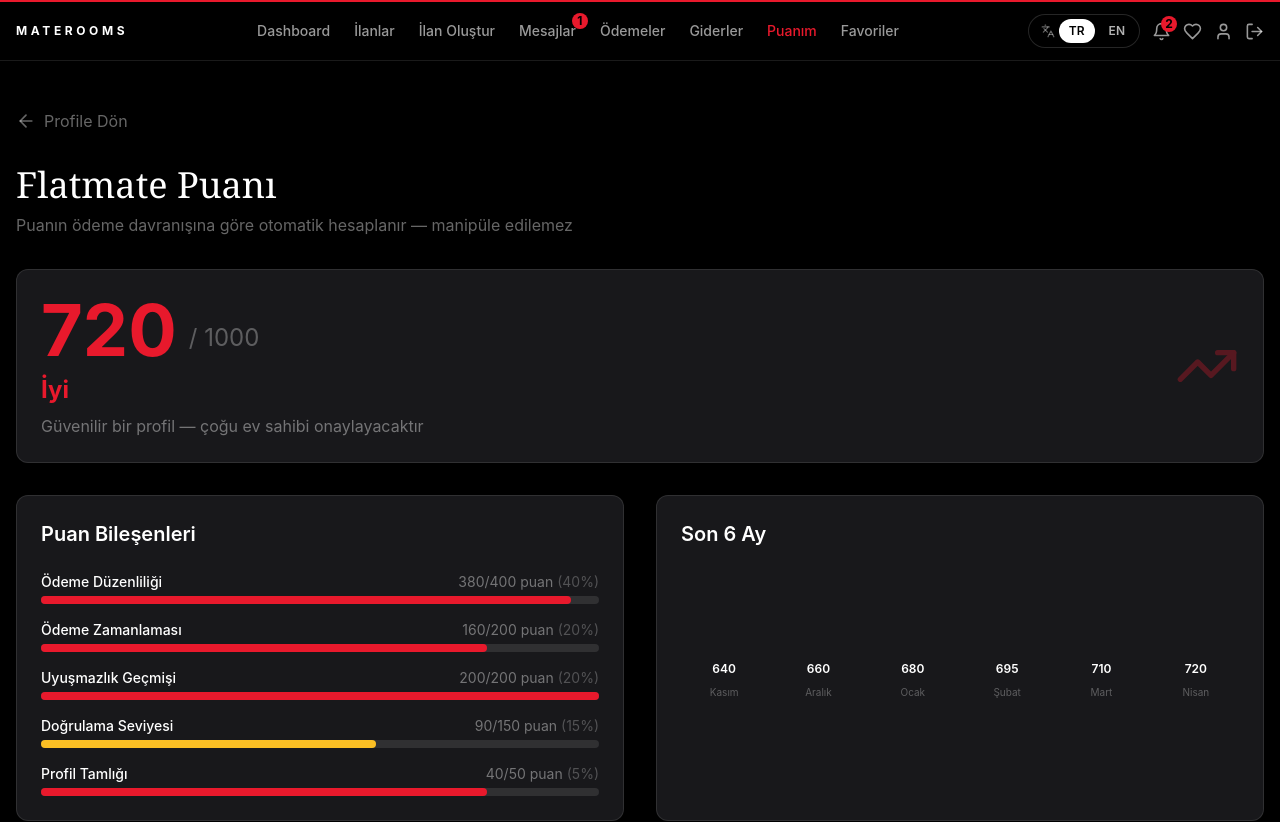
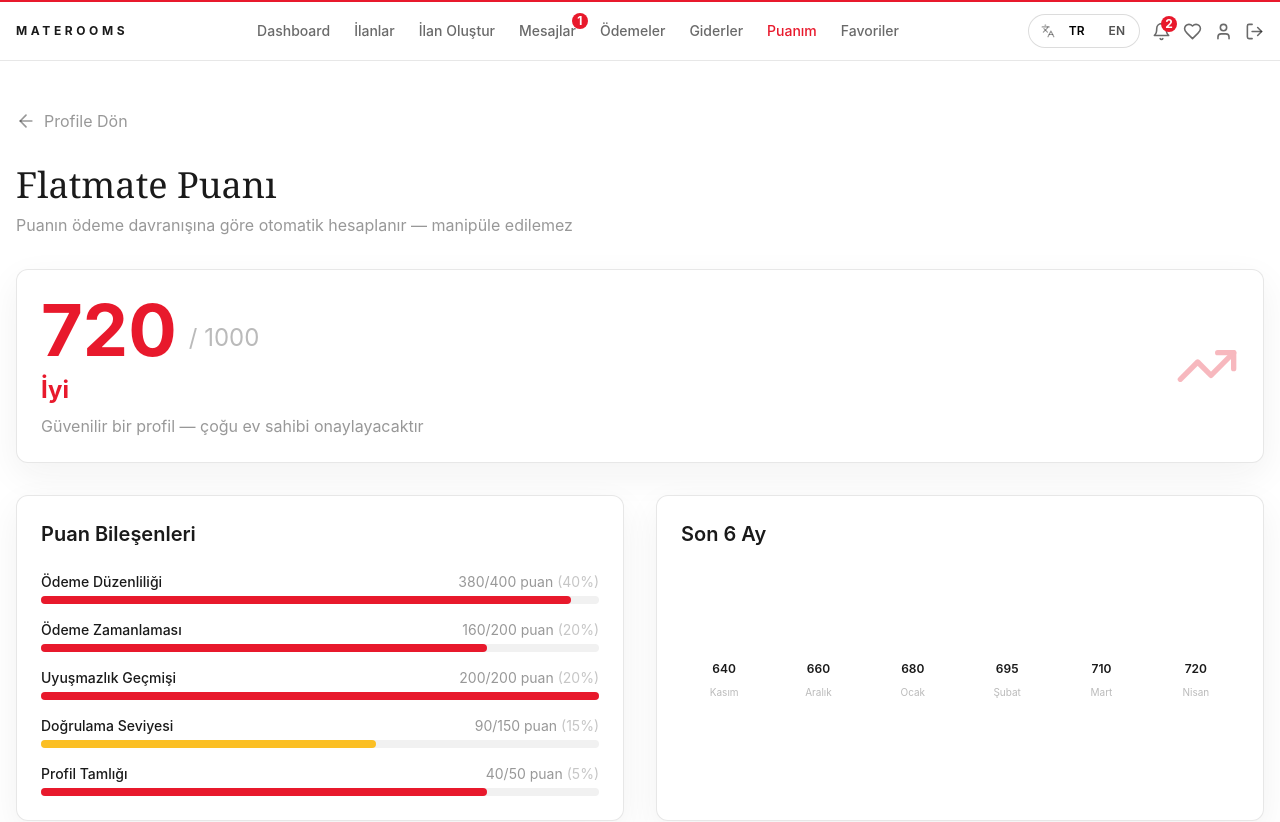
Before and after one commit to acsgn95/materooms, a Next.js app: page /scores in a window 1280 px wide. Shown: the top 822 px of the page. Built offline with nearby package versions, Linux system fonts and the light colour scheme.

Commit message:
chg: background color and inline color of the buttons

```diff
--- a/src/app/b2b/page.tsx
+++ b/src/app/b2b/page.tsx
@@ -82,7 +82,7 @@ export default function B2BPage() {
               {PLANS.map((plan) => (
                 <div key={plan.name} className={`card flex flex-col relative ${plan.highlighted ? 'border-secondary shadow-[0_0_30px_rgba(232,25,44,0.15)]' : ''}`}>
                   {plan.highlighted && (
-                    <div className="absolute -top-3 left-1/2 -translate-x-1/2 text-white text-xs font-bold px-4 py-1 rounded-full" style={{ background: '#B91C2E' }}>
+                    <div className="text-on-accent absolute -top-3 left-1/2 -translate-x-1/2 text-white text-xs font-bold px-4 py-1 rounded-full" style={{ background: '#B91C2E' }}>
                       En Popüler
                     </div>
                   )}
--- a/src/app/favorites/page.tsx
+++ b/src/app/favorites/page.tsx
@@ -40,7 +40,7 @@ export default function FavoritesPage() {
         <div className="flex justify-between items-center mb-6">
           <div className="flex items-center gap-3">
             <h1 className="text-3xl font-serif font-light text-white">Favori İlanlar</h1>
-            <span className="text-white text-sm font-bold px-2.5 py-0.5 rounded-full" style={{ background: 'linear-gradient(135deg, #E8192C, #F7933A)' }}>{favorites.length}</span>
+            <span className="text-on-accent text-white text-sm font-bold px-2.5 py-0.5 rounded-full" style={{ background: 'linear-gradient(135deg, #E8192C, #F7933A)' }}>{favorites.length}</span>
           </div>
           <Link href="/listings" className="btn-outline">İlanlara Geri Dön</Link>
         </div>
--- a/src/app/globals.css
+++ b/src/app/globals.css
@@ -8,7 +8,8 @@
 
 html,
 body {
-  @apply h-full bg-black text-white;
+  @apply h-full bg-white text-dark;
+  color-scheme: light;
 }
 
 /* Utility classes */
@@ -27,11 +28,21 @@ body {
 }
 
 .btn-secondary {
-  @apply px-6 py-3 bg-white/10 text-white rounded-full font-semibold hover:bg-white/20 transition-colors;
+  @apply px-6 py-3 rounded-full font-semibold transition-colors;
+  background: rgba(26, 26, 26, 0.06);
+  color: #1A1A1A;
+}
+.btn-secondary:hover {
+  background: rgba(26, 26, 26, 0.1);
 }
 
 .btn-outline {
-  @apply px-6 py-3 border border-white/30 text-white rounded-full font-medium hover:bg-white/10 transition-colors;
+  @apply px-6 py-3 border rounded-full font-medium transition-colors;
+  border-color: rgba(26, 26, 26, 0.18);
+  color: #1A1A1A;
+}
+.btn-outline:hover {
+  background: rgba(26, 26, 26, 0.05);
 }
 
 .btn-danger {
@@ -39,8 +50,13 @@ body {
 }
 
 .input-field {
-  @apply w-full px-4 py-3 bg-zinc-800 border border-white/10 rounded-lg text-white placeholder:text-white/30 focus:outline-none focus:ring-2 focus:border-transparent transition-all;
+  @apply w-full px-4 py-3 bg-white border rounded-lg focus:outline-none focus:ring-2 focus:border-transparent transition-all;
+  border-color: rgba(26, 26, 26, 0.1);
+  color: #1A1A1A;
   --tw-ring-color: #E8192C;
+}
+.input-field::placeholder {
+  color: rgba(26, 26, 26, 0.35);
 }
 .input-field:focus {
   border-color: transparent;
@@ -48,7 +64,9 @@ body {
 }
 
 .card {
-  @apply bg-zinc-900 rounded-xl border border-white/10 p-6;
+  @apply bg-white rounded-xl border p-6;
+  border-color: rgba(26, 26, 26, 0.1);
+  box-shadow: 0 12px 36px rgba(26, 26, 26, 0.06);
 }
 
 .badge-verified {
@@ -66,5 +84,194 @@ body {
 
 /* Scrollbar */
 ::-webkit-scrollbar { width: 6px; }
-::-webkit-scrollbar-track { background: #000; }
-::-webkit-scrollbar-thumb { background: #333; border-radius: 3px; }
+::-webkit-scrollbar-track { background: #fff; }
+::-webkit-scrollbar-thumb { background: #d4d4d8; border-radius: 3px; }
+
+/* Light theme bridge for pages that were originally authored with dark Tailwind classes. */
+.bg-black,
+.bg-zinc-950,
+.bg-zinc-900,
+.bg-zinc-900\/50,
+.bg-zinc-800 {
+  background-color: #fff;
+}
+
+.bg-black .bg-zinc-950,
+.bg-black .bg-zinc-900,
+.bg-black .bg-zinc-900\/50,
+.bg-black .bg-zinc-800 {
+  background-color: #fff;
+}
+
+.bg-black .bg-white\/5,
+.bg-black .hover\:bg-white\/5:hover {
+  background-color: rgba(26, 26, 26, 0.035);
+}
+
+.bg-black .bg-white\/10,
+.bg-black .hover\:bg-white\/10:hover {
+  background-color: rgba(26, 26, 26, 0.06);
+}
+
+.bg-black .bg-white\/20,
+.bg-black .hover\:bg-white\/20:hover {
+  background-color: rgba(26, 26, 26, 0.1);
+}
+
+.bg-black .bg-black\/30 {
+  background-color: rgba(255, 255, 255, 0.85);
+}
+
+.bg-black .bg-black\/60.text-white {
+  color: #fff;
+}
+
+.bg-black .bg-black\/60.text-white\/40 {
+  color: rgba(255, 255, 255, 0.4);
+}
+
+.bg-black .text-white,
+.bg-black .hover\:text-white:hover {
+  color: #1A1A1A;
+}
+
+.bg-black .text-white\/10 {
+  color: rgba(26, 26, 26, 0.1);
+}
+
+.bg-black .text-white\/25 {
+  color: rgba(26, 26, 26, 0.25);
+}
+
+.bg-black .text-white\/30 {
+  color: rgba(26, 26, 26, 0.3);
+}
+
+.bg-black .text-white\/40,
+.bg-black .hover\:text-white\/40:hover {
+  color: rgba(26, 26, 26, 0.45);
+}
+
+.bg-black .text-white\/45 {
+  color: rgba(26, 26, 26, 0.5);
+}
+
+.bg-black .text-white\/50 {
+  color: rgba(26, 26, 26, 0.55);
+}
+
+.bg-black .text-white\/60,
+.bg-black .hover\:text-white\/60:hover {
+  color: rgba(26, 26, 26, 0.65);
+}
+
+.bg-black .text-white\/70,
+.bg-black .hover\:text-white\/70:hover {
+  color: rgba(26, 26, 26, 0.75);
+}
+
+.bg-black .text-white\/80 {
+  color: rgba(26, 26, 26, 0.85);
+}
+
+.bg-black .border-white\/5,
+.bg-black .hover\:border-white\/5:hover {
+  border-color: rgba(26, 26, 26, 0.05);
+}
+
+.bg-black .border-white\/10,
+.bg-black .hover\:border-white\/10:hover {
+  border-color: rgba(26, 26, 26, 0.1);
+}
+
+.bg-black .border-white\/15 {
+  border-color: rgba(26, 26, 26, 0.15);
+}
+
+.bg-black .border-white\/20,
+.bg-black .hover\:border-white\/20:hover {
+  border-color: rgba(26, 26, 26, 0.18);
+}
+
+.bg-black .border-white\/30,
+.bg-black .hover\:border-white\/30:hover {
+  border-color: rgba(26, 26, 26, 0.25);
+}
+
+.bg-black .border-white\/40 {
+  border-color: rgba(26, 26, 26, 0.32);
+}
+
+.bg-black .placeholder\:text-white\/30::placeholder {
+  color: rgba(26, 26, 26, 0.35);
+}
+
+.bg-black .card {
+  background-color: #fff;
+  border-color: rgba(26, 26, 26, 0.1);
+  box-shadow: 0 12px 36px rgba(26, 26, 26, 0.06);
+}
+
+.bg-black .text-on-accent {
+  color: #fff;
+}
+
+.bg-black .btn-primary,
+.bg-black .btn-primary:hover,
+.bg-black .btn-primary:disabled,
+.bg-black .btn-primary * {
+  color: #fff;
+}
+
+.bg-black .bg-secondary.text-black,
+.bg-black .bg-primary.text-black,
+.bg-black .bg-brand-gradient.text-black,
+.bg-black .bg-secondary .text-black,
+.bg-black .bg-primary .text-black,
+.bg-black .bg-brand-gradient .text-black {
+  color: #fff;
+}
+
+.bg-black .bg-secondary .text-black\/60,
+.bg-black .bg-primary .text-black\/60,
+.bg-black .bg-brand-gradient .text-black\/60 {
+  color: rgba(255, 255, 255, 0.7);
+}
+
+.preserve-hero-media .bg-black\/30 {
+  background-color: rgba(0, 0, 0, 0.3);
+}
+
+.preserve-hero-media .bg-white\/10,
+.preserve-hero-media .hover\:bg-white\/10:hover {
+  background-color: rgba(255, 255, 255, 0.1);
+}
+
+.preserve-hero-media .text-white,
+.preserve-hero-media .hover\:text-white:hover {
+  color: #fff;
+}
+
+.preserve-hero-media .text-white\/40 {
+  color: rgba(255, 255, 255, 0.4);
+}
+
+.preserve-hero-media .text-white\/70 {
+  color: rgba(255, 255, 255, 0.7);
+}
+
+.preserve-hero-media .text-white\/80 {
+  color: rgba(255, 255, 255, 0.8);
+}
+
+.preserve-hero-media .border-white\/15 {
+  border-color: rgba(255, 255, 255, 0.15);
+}
+
+.preserve-hero-media .border-white\/40 {
+  border-color: rgba(255, 255, 255, 0.4);
+}
+
+.preserve-hero-media .btn-primary {
+  color: #fff;
+}
--- a/src/app/page.tsx
+++ b/src/app/page.tsx
@@ -17,7 +17,7 @@ export default function Home() {
 
   return (
     <div className="min-h-screen bg-black font-sans">
-      <section className="relative min-h-screen flex flex-col">
+      <section className="preserve-hero-media relative min-h-screen flex flex-col">
         <div
           className="absolute top-0 left-0 right-0 h-1 z-20"
           style={{ background: 'linear-gradient(90deg, #B91C2E 0%, #C8602A 100%)' }}
```
